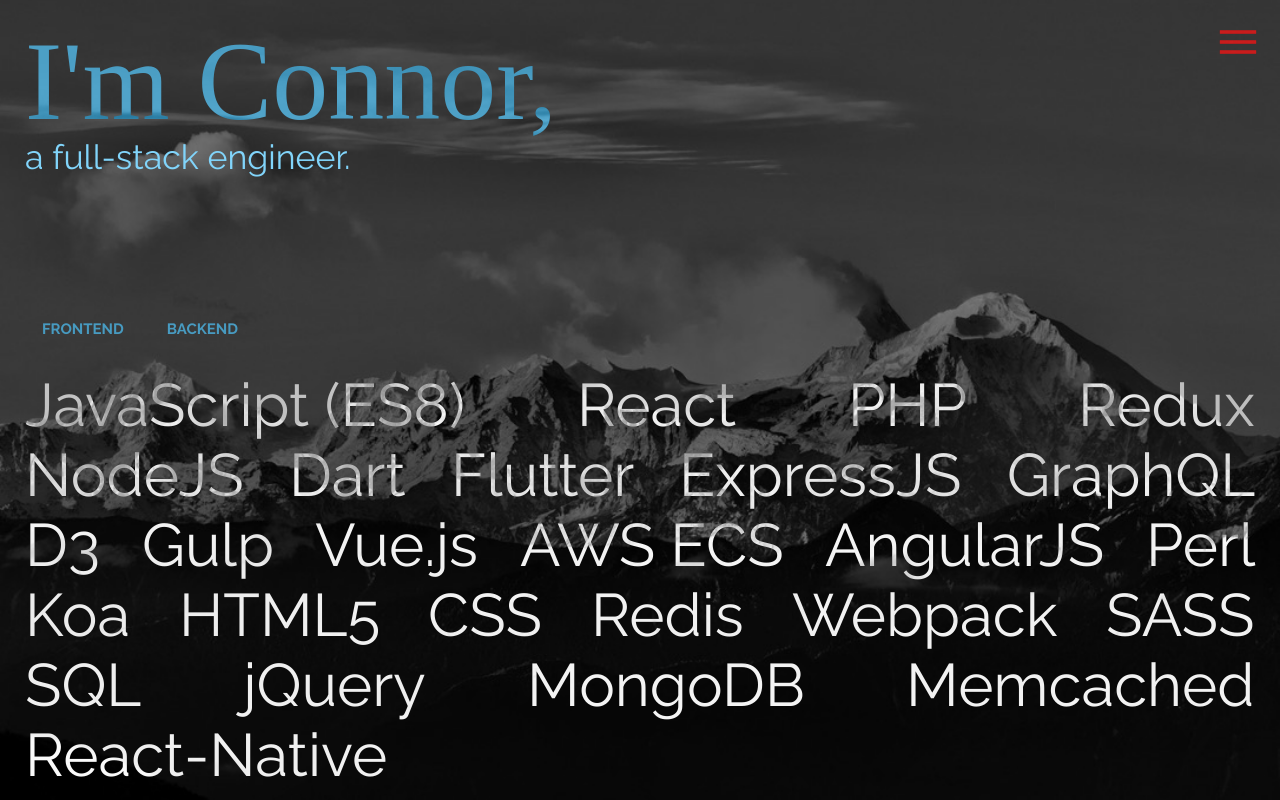
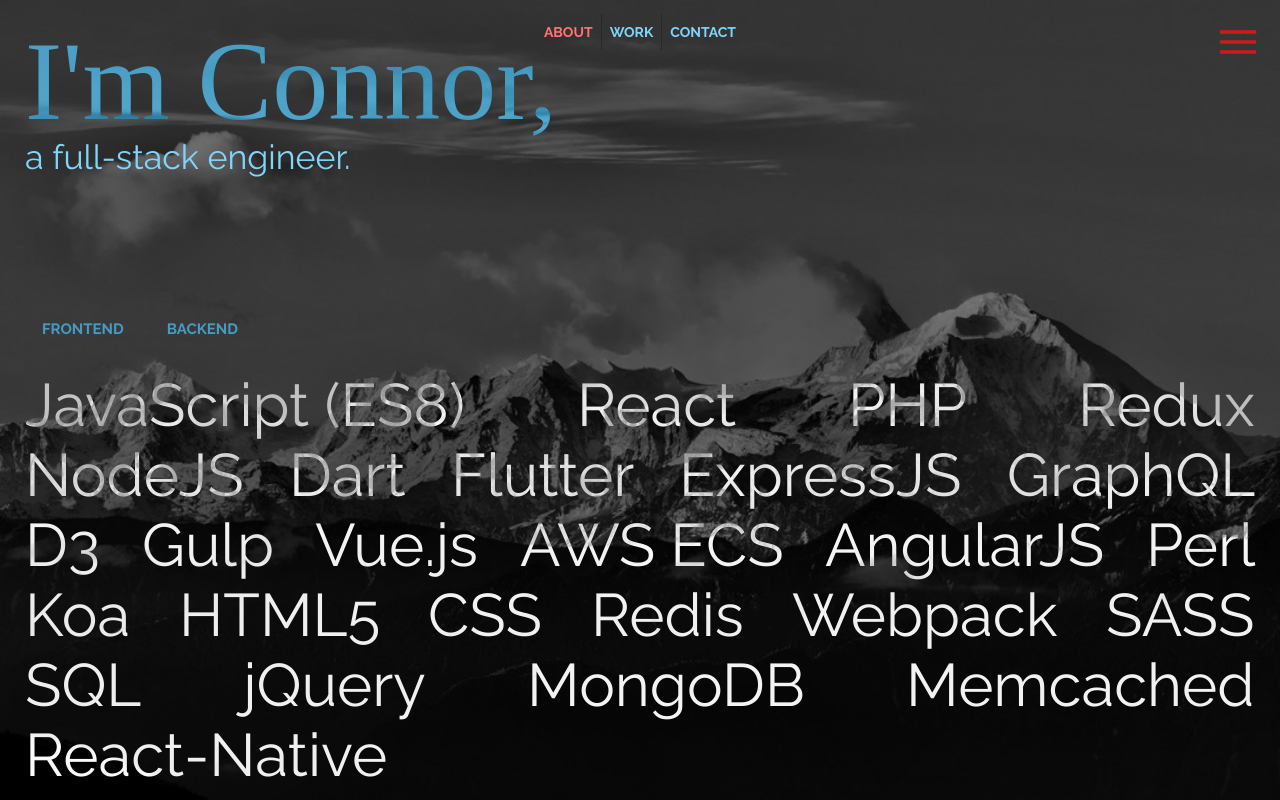
Before and after one commit to connorch/connor_chevli_portfolio, a React (Create React App) app: page / in a window 1280 px wide. Shown: the top 800 px of the page. Built offline with nearby package versions, Linux system fonts and the light colour scheme; a web font is replaced by a local one.

Commit message:
move footer to home component

```diff
--- a/src/components/Home/Home.js
+++ b/src/components/Home/Home.js
@@ -1,11 +1,12 @@
 import React from 'react'
-import { lightBlue } from '@material-ui/core/colors'
 import LandingBackground from '../../assets/landing_background.jpeg';
 import { Box, makeStyles, Typography, Grid } from '@material-ui/core';
 import About from './About';
 import Skills from './Skills';
 import NavigationMenu from '../Nav/NavigationMenu';
 import Work from '../Work/Work';
+import Contact from '../Contact';
+import Footer from '../Footer';
 
 
 const Home = () => {
@@ -24,6 +25,8 @@
       </Grid>
       <About />
       <Work />
+      <Contact />
+      <Footer />
     </>
   )
 }
```
